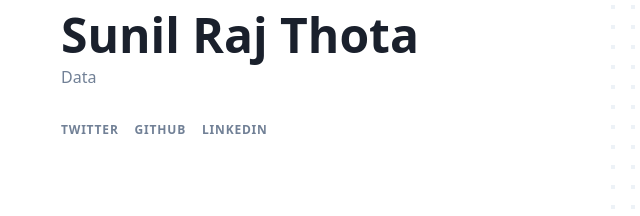
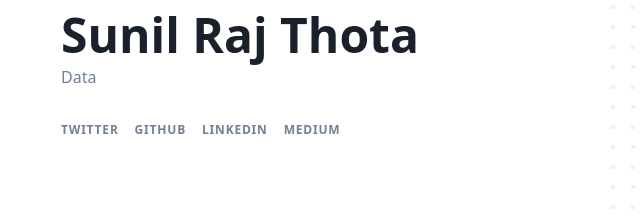
Before and after one commit to datablazor/datablazor.github.io, a Gatsby site: page / in a window 1280 px wide. Shown: the part 95-311 px from the top of the page, 265-905 px from the left. Built offline with nearby package versions, Linux system fonts and the light colour scheme; Gatsby itself is replaced by a stand-in of ours.

Commit message:
Update index.jsx

```diff
--- a/src/components/header/index.jsx
+++ b/src/components/header/index.jsx
@@ -59,6 +59,13 @@ const Header = ({ metadata = {}, noBlog = false }) => {
               </a>
             </li>
           )}
+          {(
+            <li className={classes.item}>
+              <a className={classes.link} href={`https://medium.com/@sunilrajthota/`}>
+                Medium
+              </a>
+            </li>
+          )}
           {!noBlog && (
             <li className={classes.item}>
               <Link className={classes.link} to="/blog">
```
